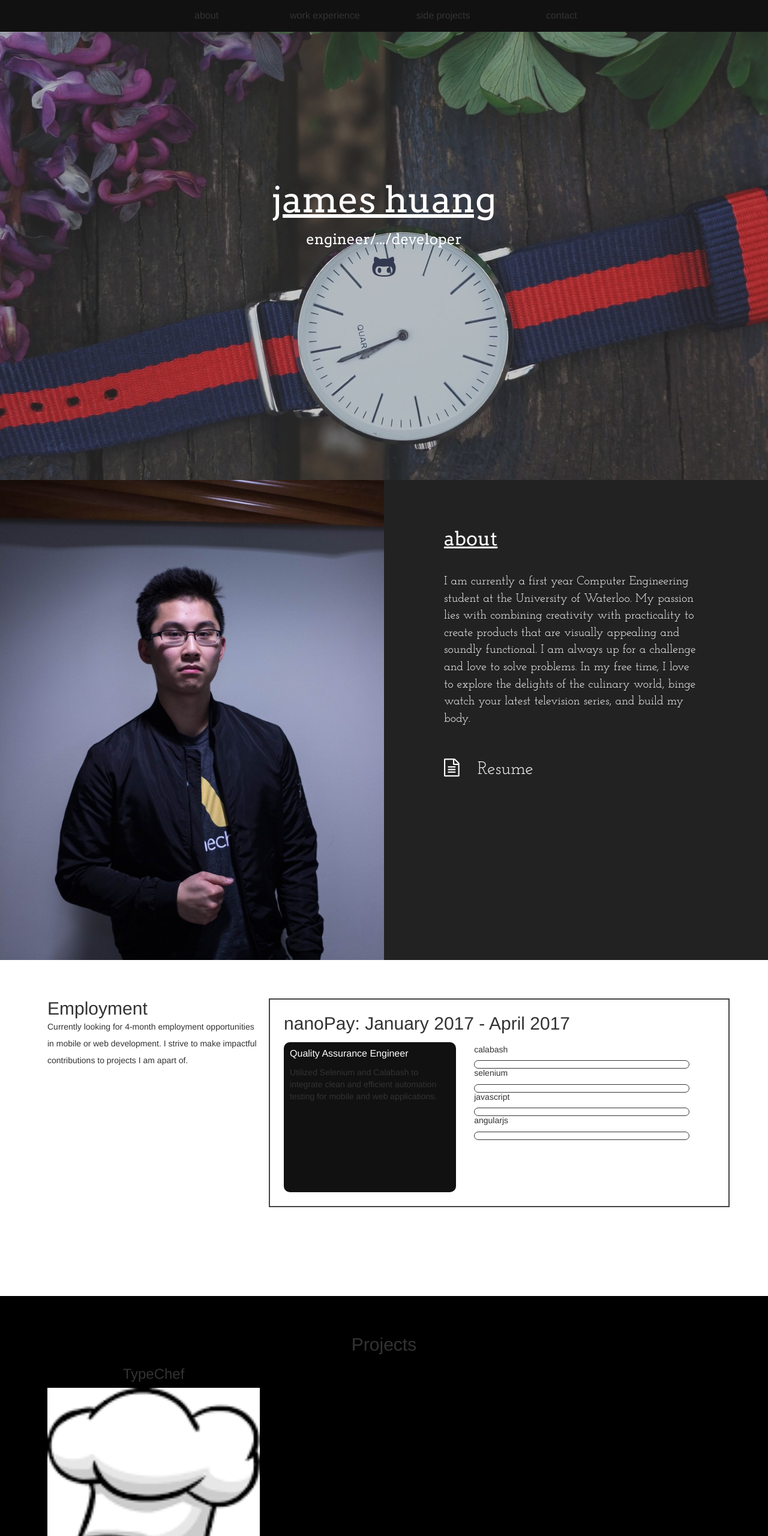
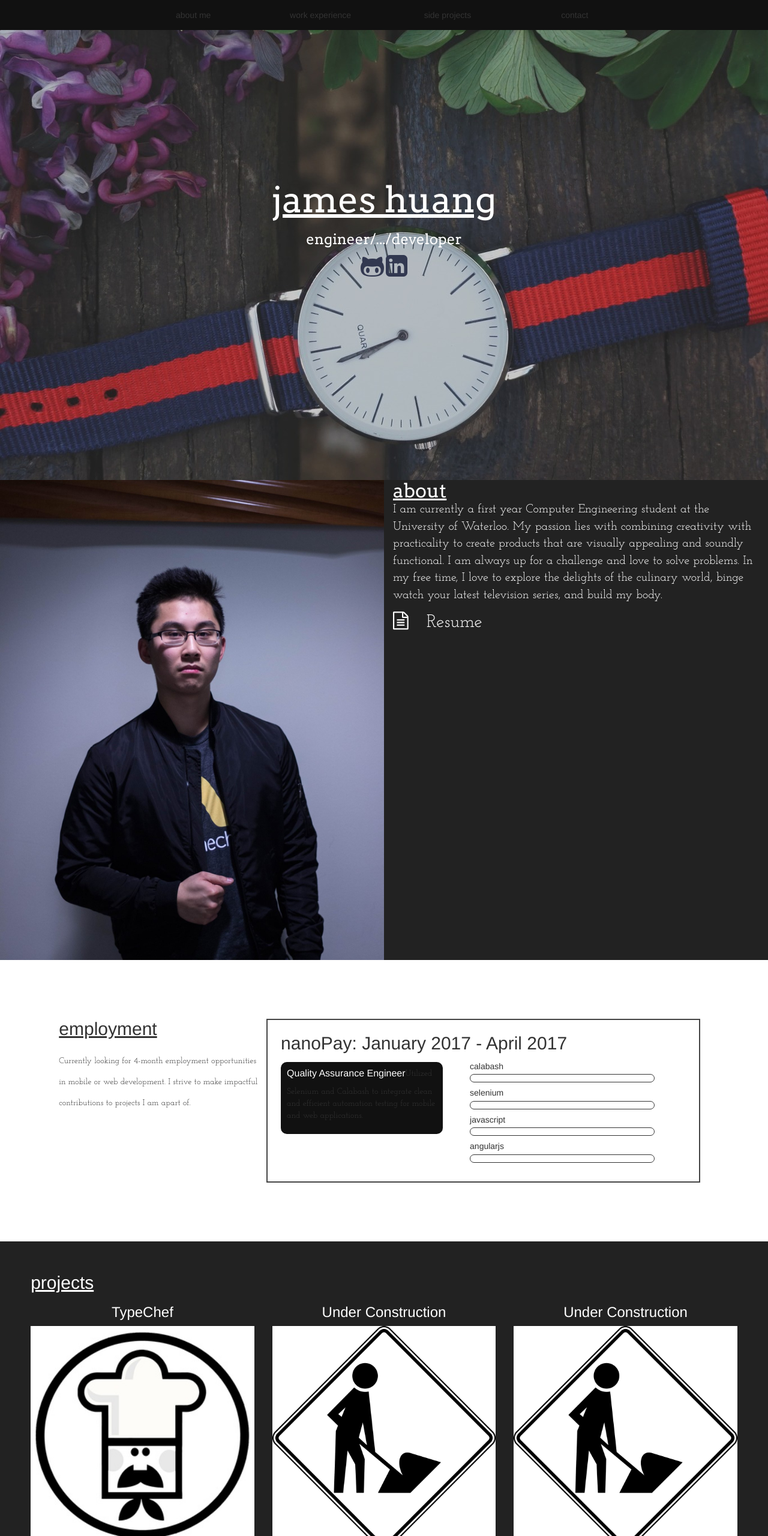
Before and after one commit to jameshuangg/Website.v2, a plain HTML site: page index.html in a window 1280 px wide. Shown: the top 2560 px of the page at 60% size. Drawn offline with nearby package versions, Linux system fonts and the light colour scheme.

Commit message:
Responsive overhaul and UI updates

```diff
--- a/css/main.css
+++ b/css/main.css
@@ -8,6 +8,10 @@ html, body {
 
 h2 {
     margin: 0;
+}
+
+p {
+    font-family: 'Josefin Slab', serif;
 }
 
 .link {
@@ -30,15 +34,30 @@ h2 {
 
 .nav {
     display: table;
-    width: 70%;
+    width: 75%;
     text-align: center;
     margin: 0 auto;
     padding: 15px;
 }
 
+.nav-link {
+    text-decoration: none;
+    color: inherit;
+}
+
+.nav-link:hover {
+    color: #df4244;
+}
+
+
 .nav-item {
     list-style-type: none;
-    font-size: 16px;
+    font-size: 14px;
+		padding: 0;
+}
+
+.nav-item:hover {
+    text-decoration: underline;
 }
 
 .parallax {
@@ -62,36 +81,29 @@ h2 {
 }
 
 .section-about {
-    height: 100%;
+	background-color: #222;
 }
+
 .about-image {
     background-image: url("/images/about.jpg");
     background-repeat: no-repeat;
     background-size: cover;
     background-position: center;
-    height: 100%;
+		height: 100vh;
 }
 
 .about-content {
-    height: 100%;
-    background-color: #222;
     color: white;
-    padding-left: 100px;
 }
 
 .about-title {
     font-family: 'Arvo', serif;
     font-size: 32px;
     text-decoration: underline;
-    padding-top: 80px;
 }
 
 .about-paragraph {
-    font-family: 'Josefin Slab', serif;
     font-size: 20px;
-    padding-top: 40px;
-    padding-right: 100px;
-    padding-bottom: 40px;
 }
 
 .about-resume {
@@ -106,15 +118,21 @@ h2 {
 }
 
 .section-work {
-    height: 70%;
     width: 100%;
-    padding: 5% 5%;
+    padding: 4% 4%;
 }
 
 .work-card {
     padding: 2%;
 /*    border: 3px solid #A32727;*/
     border: 2px solid #444;
+    transition: box-shadow 0.75s, transform 0.75s;
+		float: left;
+}
+
+.work-card:hover {
+    box-shadow: 10px 10px 0 #333;
+    transform: translate(-10px, -10px);
 }
 
 .workplace-name {
@@ -123,7 +141,6 @@ h2 {
 
 .work-description-container {
     width: 40%;
-    height: 250px;
     border-radius: 10px;
     background-color: #111;
     padding: 10px;
@@ -135,6 +152,7 @@ h2 {
     color: white;
     font-size: 16px;
     margin-bottom: 12px;
+		float: left;
 }
 
 .work-description-paragraph {
@@ -142,29 +160,34 @@ h2 {
 }
 
 .skills-container {
-    float: left;
+		float: left;
+}
+
+.skill {
+	margin-bottom: 10px;
 }
 
 .skill-name {
     font-size: 14px;
+		margin-top: 0;
+		margin-bottom: 5px;
 }
 
 .skill-level {
     height: 14px;
-    width: 50%;
+    width: 100%;
     border: 1px solid #333;
     border-radius: 10px;
-    float: left;
 }
 
 .section-projects {
-    height: 100%;
-    background-color: black;
-    padding: 5% 5%;
+    background-color: #222;
+    padding: 4% 4%;
+    color: white;
 }
 
 .projects-title {
-    text-align: center;
+    text-decoration: underline;
 }
 
 .project-slide {
@@ -172,13 +195,31 @@ h2 {
 }
 .project-image {
     width: 100%;
+    margin-bottom: 5%;
 }
 
 .section-contact {
-    height: 70%;
-    padding: 5% 5%;
+    padding: 4% 4%;
 }
 
 .contact-title {
-    text-align: center;
+    text-decoration: underline;
+    margin-bottom: 20px;
 }
+
+.employment-description {
+    overflow: hidden;
+    line-height: 2.5;
+}
+
+.section-title {
+    text-decoration: underline;
+    margin-bottom: 20px;
+}
+
+/***************Media queries******************/
+@media (max-width: 500px) {
+	.nav {
+		width: 100%;
+	}
+}
--- a/index.html
+++ b/index.html
@@ -1,5 +1,5 @@
 <!DOCTYPE html>
-<html>
+<html ng-app="myWebsite">
     <head lang="en">
 			<meta charset="UTF-8">
 			<meta http-equiv="X-UA-Compatible" content="IE=edge">
@@ -16,23 +16,25 @@
 			<link href="https://fonts.googleapis.com/css?family=Josefin+Slab" rel="stylesheet">
 			<link href="css/font-awesome.min.css" rel="stylesheet">
 					<!-- Javascript -->
+			<!-- jQuery (necessary for Bootstrap's JavaScript plugins) -->
+			<script src="https://ajax.googleapis.com/ajax/libs/jquery/1.12.4/jquery.min.js"></script>
 			<script type="text/javascript" src="js/bootstrap.min.js"></script>
+			<script type="text/javascript" src="js/angular.min.js"></script>
 			<script type="text/javascript" src="js/main.js"></script>
-        <script type="text/javascript" src="js/angular.min.js"></script>
 
     </head>
 
-    <body>
+    <body ng-controller="mainController as main">
 			<!-- Navigation Bar -->
 			<nav class="section-topbar">
 				<div class="topbar-liner">
 					<div class="container">
 						<div class="row">
 							<ul class="nav">
-                            <li class="col-xs-3 nav-item">about</li>
-                            <li class="col-xs-3 nav-item">work experience</li>
-                            <li class="col-xs-3 nav-item">side projects</li>
-                            <li class="col-xs-3 nav-item">contact</li>
+								<a class="nav-link" href="#about"><li class="col-xs-3 nav-item">about me</li></a>
+								<a class="nav-link" href="#work"><li class="col-xs-3 nav-item">work experience</li></a>
+								<a class="nav-link" href="#projects"><li class="col-xs-3 nav-item">side projects</li></a>
+								<a class="nav-link" href="#contact"><li class="col-xs-3 nav-item">contact</li></a>
 							</ul>
 						</div>
 					</div>
@@ -45,67 +47,103 @@
 					<h1 class="animated slideInLeft" style="font-size: 60px; text-decoration: underline;">james huang</h1>
 					<h3 class="animated slideInRight">engineer/.../developer</h3>
 					<a class="link" href="https://github.com/jameshuangg"><i class="animated fadeIn fa fa-github-alt fa-3x" aria-hidden="true"></i></a>
+					<a class="link" href="https://www.linkedin.com/in/james-huang-2a932512b/"><i class="animated fadeIn fa fa-linkedin-square fa-3x" aria-hidden="true"></i></a>
 				</div>
 			</div>
 
 			<!-- About Content -->
-        <div id="about" class="section-about">
-            <div class="section-about container-fluid">
+			<div id="about" class="section-about container-fluid">
 				<div class="section-about row">
-                    <div class="about-image col-xs-6"></div>
-                    <div class="about-content col-xs-6">
+					<div class="about-image col-xs-12 col-sm-6"></div>
+					<div class="about-content col-xs-12 col-sm-6">
 						<h2 class="about-title">about</h1>
 						<p class="about-paragraph">I am currently a first year Computer Engineering student at the University of Waterloo. My passion lies with combining creativity with practicality to create products that are visually appealing and soundly functional. I am always up for a challenge and love to solve problems. In my free time, I love to explore the delights of the culinary world, binge watch your latest television series, and build my body.</p>
 						<a style="text-decoration: none;" href=""><span class="about-resume"><i id="resume-icon" class="fa fa-file-text-o" aria-hidden="true"></i>Resume</span></a>
 					</div>
 				</div>
 			</div>
-        </div>
 
 			<!-- Work Experience Content -->
-        <div class="section-work">
-            <!-- Employment Description -->
-            <div class="col-md-4">
-                <h2>Employment</h2>
-                <p style="overflow: hidden; line-height: 2;">Currently looking for 4-month employment opportunities in mobile or web development. I strive to make impactful contributions to projects I am apart of.</p>
+			<div id="work" class="section-work container-fluid">
+				<div class="section-work row">
+					<div class="col-sm-4">
+							<h2 class="section-title">employment</h2>
+							<p class="employment-description" >Currently looking for 4-month employment opportunities in mobile or web development. I strive to make impactful contributions to projects I am apart of.</p>
 					</div>
-            <div class="work-card col-md-8">
+					<div class="work-card col-sm-8">
 						<!-- Workplace name -->
 						<h2 class="workplace-name">nanoPay: January 2017 - April 2017</h2>
 						<!-- Work description card -->
-                <div class="work-description-container">
+						<div class="work-description-container col-xs-6">
 							<h2 class="work-description-name">Quality Assurance Engineer</h2>
 							<p class="work-description-paragraph">Utilized Selenium and Calabash to integrate clean and efficient automation testing for mobile and web applications.</p>
 						</div>
 						<!-- Skills utilized -->
-                <div class="skill-container">
+						<div class="skill-container col-xs-6">
+							<div class="skill">
 								<h3 class="skill-name">calabash</h3>
 								<div class="skill-level"></div>
+							</div>
+
+							<div class="skill">
 								<h3 class="skill-name">selenium</h3>
 								<div class="skill-level"></div>
+							</div>
+
+							<div class="skill">
 								<h3 class="skill-name">javascript</h3>
 								<div class="skill-level"></div>
+							</div>
+
+							<div class="skill">
 								<h3 class="skill-name">angularjs</h3>
 								<div class="skill-level"></div>
+							</div>
+
 						</div>
 					</div>
 				</div>
 
+			</div>
+
 			<!-- Side Projects Content -->
-        <div class="section-projects">
-            <h2 class="projects-title">Projects</h2>
-            <div class="project-slide col-md-4">
+			<div id="projects" class="section-projects container-fluid">
+				<div class="row">
+					<h2 class="col-sm-12 projects-title">projects</h2>
+					<div class="project-slide col-sm-4 col-xs-6">
 						<h3>TypeChef</h3>
-                <img class="project-image" src="/images/typechef.png">
-                <p>Type Chef is an interactive typing web application made during UofT Hacks 2017. The goal of this app was to solve the problem of today's generation. Not many people are proficient at typing and have a hard time cooking. We aimed to solve this problem by providing an application that trains typing through doing and knowledge of cooking through repetition.</p>
+						<img class="project-image" src="/images/typechef.jpg">
+						<p>Type Chef is an interactive typing web application made during UofT Hacks 2017. The goal of this app was to solve the problem of today's generation. Not many people are proficient at typing and have a hard time cooking. We aimed to solve this problem by providing an application that trains typing and cooking knowledge through repetition. Github link can be found <a style="color: #df4244;" href="https://github.com/Wahat/super-broccoli" target="_blank">here.</a></p>
+					</div>
+					<div class="project-slide col-sm-4 col-xs-6">
+						<h3>Under Construction</h3>
+						<img class="project-image" src="/images/construction.gif">
+					</div>
+					<div class="project-slide col-sm-4 col-xs-6">
+						<h3>Under Construction</h3>
+						<img class="project-image" src="/images/construction.gif">
+					</div>
 				</div>
 				</div>
 
+
 			<!-- Contact Content -->
-        <div class="section-contact">
-            <h2 class="contact-title">Contact Me</h2>
+			<div id="contact" class="section-contact container-fluid">
+				<div class="row">
+					<div class="col-sm-4">
+						<h2 class="contact-title">contact</h2>
+						<p>Please feel free to contact me through any of the listed means. It would be my pleasure for us to have a chat.</p>
 					</div>
-        <!-- jQuery (necessary for Bootstrap's JavaScript plugins) -->
-        <script src="https://ajax.googleapis.com/ajax/libs/jquery/1.12.4/jquery.min.js"></script>
+					<div class="col-sm-8">
+						<ul>
+							<li><h4>email: j298huan@uwaterloo.ca</h4></li>
+							<li><h4>linkedin: linkedin.com/in/james-huang-2a932512b/</h4></li>
+							<li><h4>github: github.com/jameshuangg</h4></li>
+						</ul>
+					</div>
+				</div>
+
+			</div>
+
     </body>
 </html>
--- a/js/main.js
+++ b/js/main.js
@@ -0,0 +1,8 @@
+(function() {
+		angular.module("myWebsite", []);
+
+		angular.module("myWebsite", [])
+		.controller("mainController", function() {
+
+		});
+})();
```
Also changed, not shown: images/construction.gif (added), images/typechef.jpg (added). Lines whose indentation alone changed are shown as unchanged.
